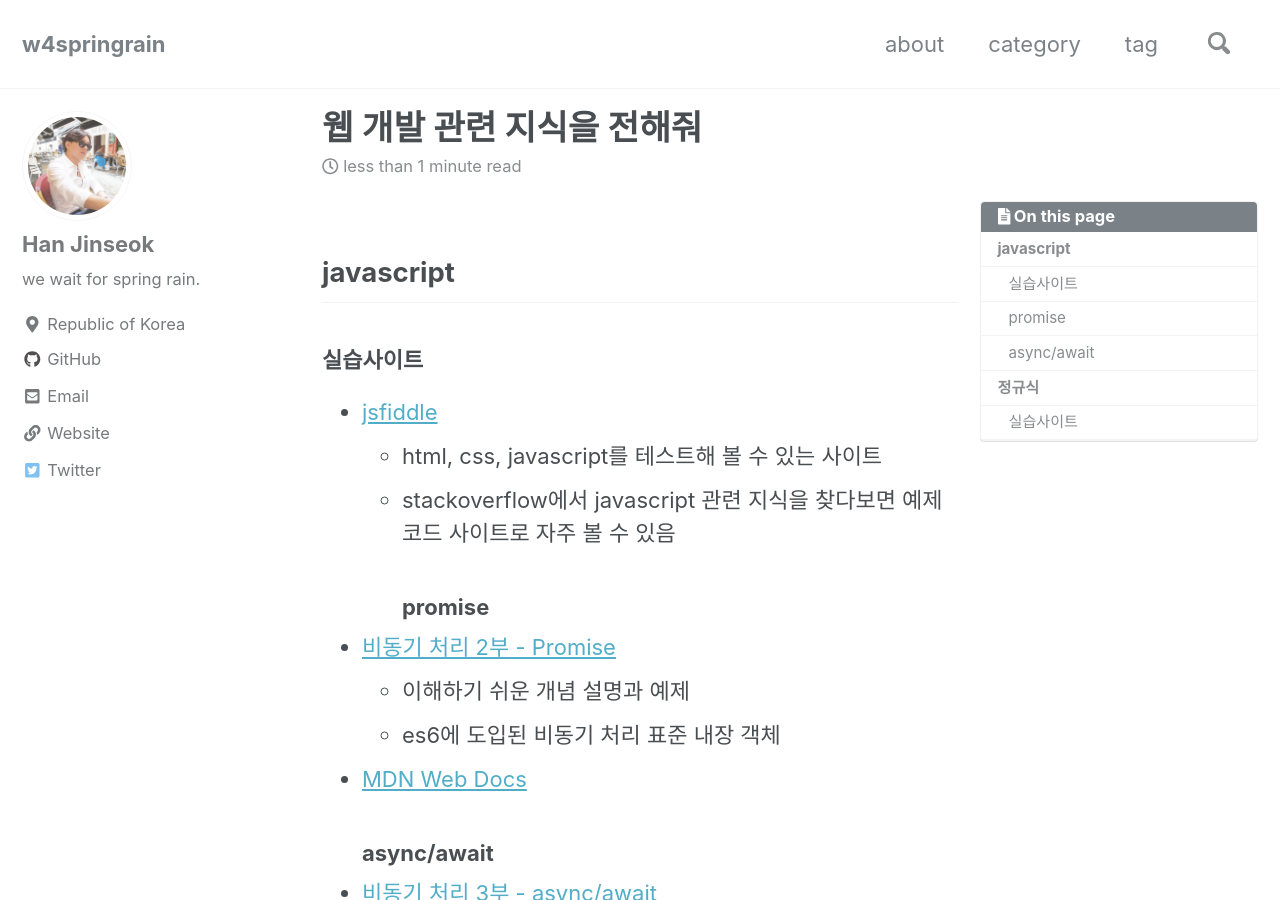
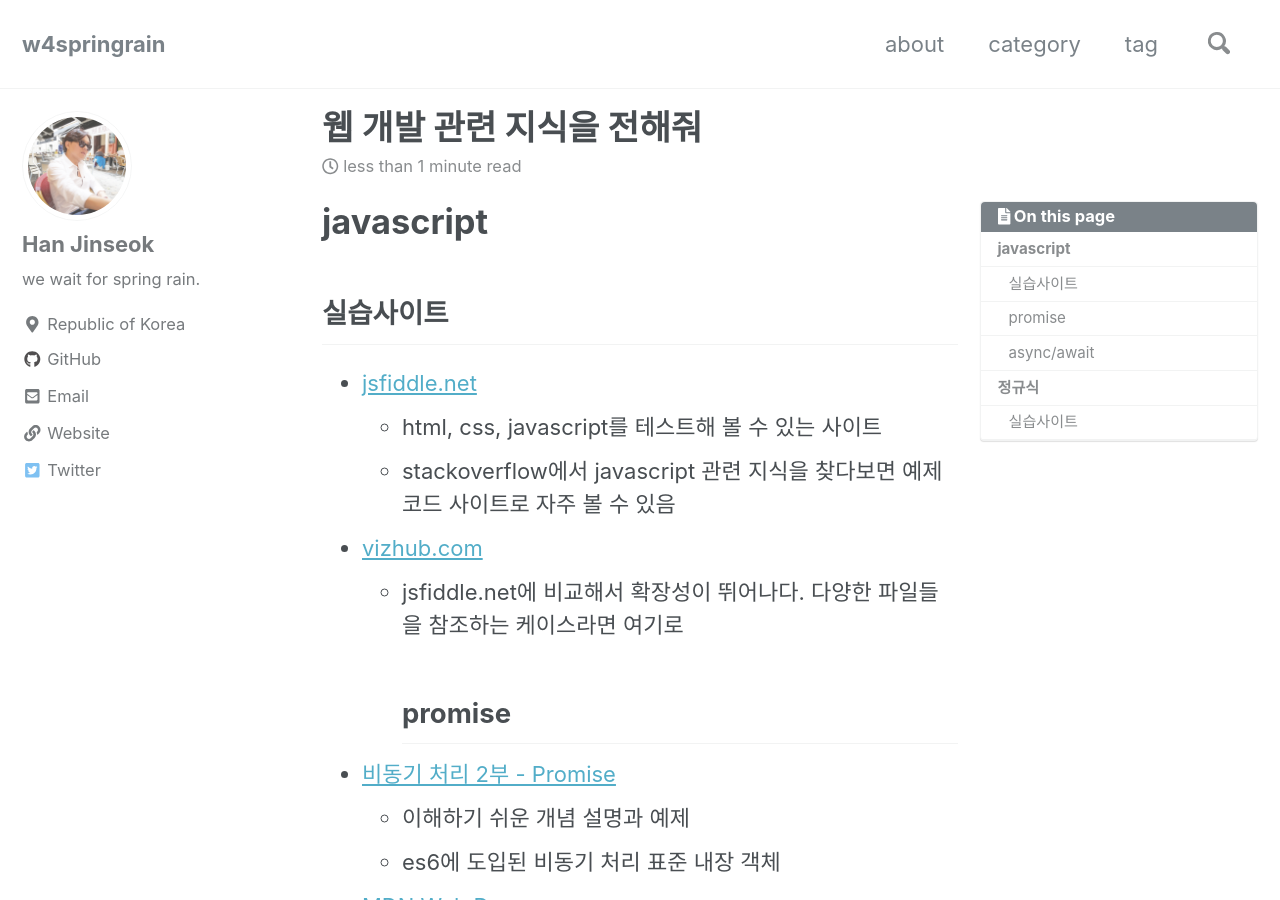
Before and after one commit to moregorenine/moregorenine.github.io, a Jekyll site: the page built from _posts/dev/2021-03-07-develop.md, in a window 1280 px wide and 900 px high. Built offline with Jekyll 4.4.1, drawn with Linux system fonts in a browser that asks for light colours; nearby versions of some CDN libraries; comment, search, counter and statistics services are not loaded; a style sheet for code colours, icons or effects is not loaded.

Commit message:
Update 2021-03-07-develop.md

```diff
--- a/_posts/dev/2021-03-07-develop.md
+++ b/_posts/dev/2021-03-07-develop.md
@@ -11,24 +11,26 @@ toc: true
 toc_sticky: true
 ---
 
-## javascript
-### 실습사이트
-- [jsfiddle](https://jsfiddle.net/)
+# javascript
+## 실습사이트
+- [jsfiddle.net](https://jsfiddle.net/)
   - html, css, javascript를 테스트해 볼 수 있는 사이트
   - stackoverflow에서 javascript 관련 지식을 찾다보면 예제코드 사이트로 자주 볼 수 있음
-### promise
+- [vizhub.com](https://vizhub.com/)
+  - jsfiddle.net에 비교해서 확장성이 뛰어나다. 다양한 파일들을 참조하는 케이스라면 여기로
+## promise
 - [비동기 처리 2부 - Promise](https://www.daleseo.com/js-async-promise/)
   - 이해하기 쉬운 개념 설명과 예제
   - es6에 도입된 비동기 처리 표준 내장 객체
 - [MDN Web Docs](https://developer.mozilla.org/ko/docs/Web/JavaScript/Reference/Global_Objects/Promise)
-### async/await
+## async/await
 - [비동기 처리 3부 - async/await](https://www.daleseo.com/js-async-async-await/)
   - 이해하기 쉬운 개념 설명과 예제
   - es7에 도입된 비동기 처리 표준 내장 객체
   - 자바스크립트에서 모든 비동기 함수는 사실상 AsyncFunction 객체이다
 - [MDN Web Docs](https://developer.mozilla.org/ko/docs/Web/JavaScript/Reference/Global_Objects/AsyncFunction)
 
-## 정규식
-### 실습사이트
+# 정규식
+## 실습사이트
 - [rubular](https://rubular.com/)
   - 정규식을 간단히 테스트해 볼 수 있는 사이트
```
